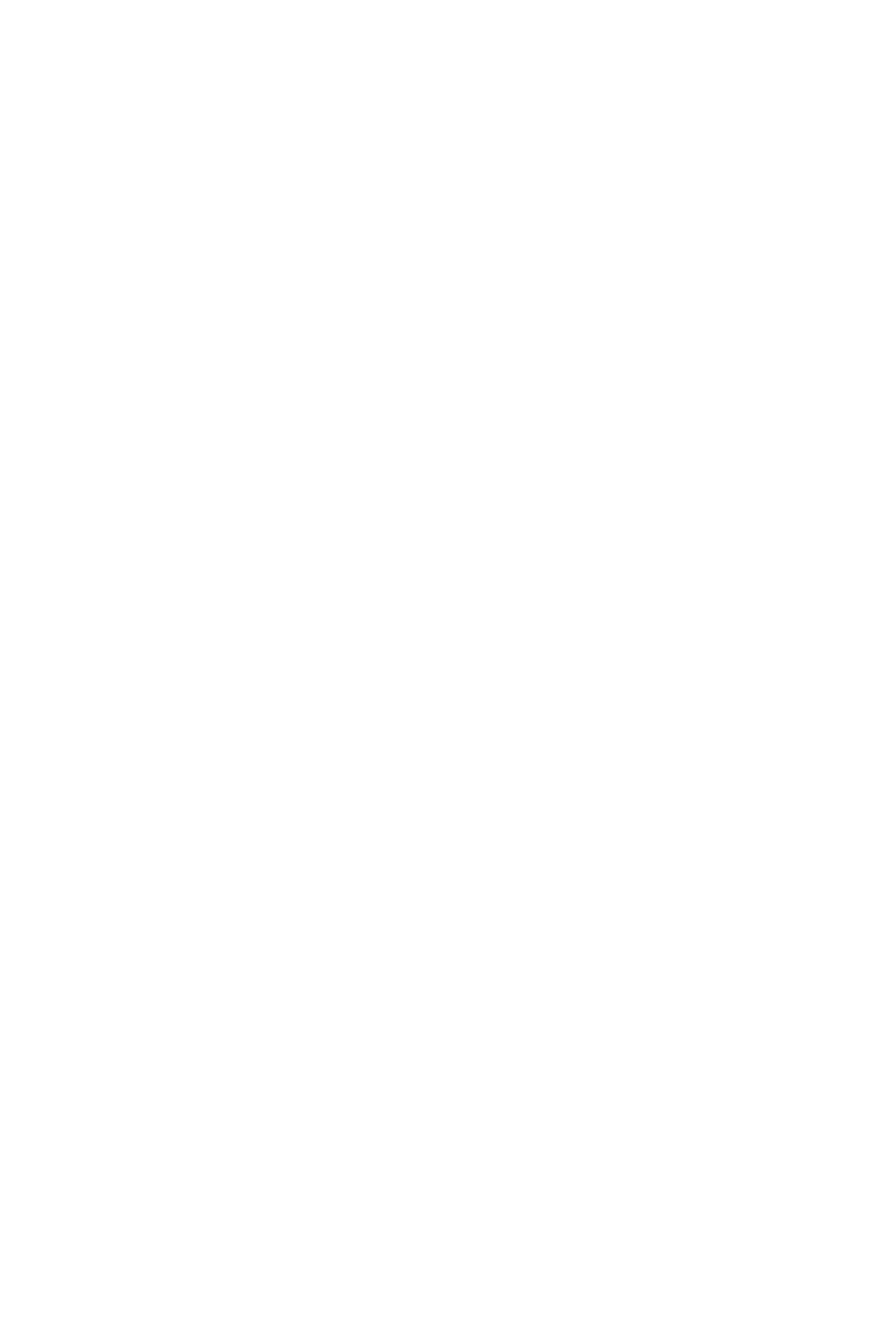
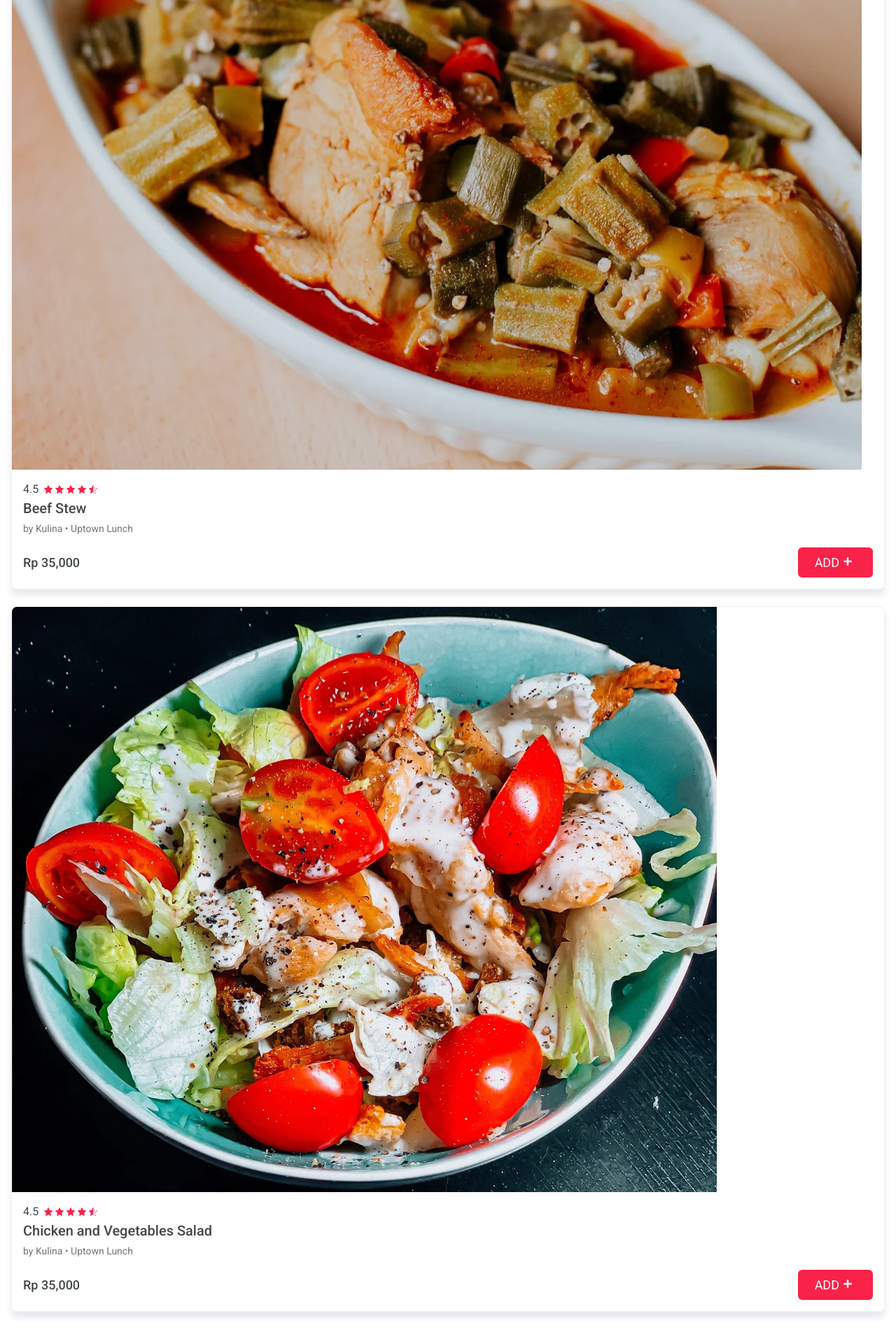
Before and after one commit to anovado/4ced8f7594d49d81a5ad523256f5d3aafe1ffb9e, a React (Create React App) app: page / in a window 1280 px wide. Shown: the part 4361-6281 px from the top of the page at 70% size. Before the commit the page ends 4145 px from the top, so only its background shows below. Built offline with nearby package versions, Linux system fonts and the light colour scheme.

Commit message:
add new menu, adjust some style

```diff
--- a/src/components/Cart.jsx
+++ b/src/components/Cart.jsx
@@ -3,7 +3,7 @@ import React from "react";
 function Cart(props) {
   return (
     <div
-      className={`fixed bottom-0 w-full ${
+      className={`fixed bottom-0 w-full cart-bg pb-4 ${
         props.openCart ? "block" : "hidden"
       } `}
     >
@@ -27,7 +27,6 @@ function Cart(props) {
           </svg>
         </div>
       </div>
-      <div className="cart-bg h-4" />
     </div>
   );
 }
--- a/src/pages/Home.jsx
+++ b/src/pages/Home.jsx
@@ -55,6 +55,18 @@ function Home() {
     {
       picture: "sweet-chicken.webp",
       name: "Sweet and Spicy Chicken",
+      by: "by Kulina • Uptown Lunch",
+      price: 35000,
+    },
+    {
+      picture: "beef-stew.webp",
+      name: "Beef Stew",
+      by: "by Kulina • Uptown Lunch",
+      price: 35000,
+    },
+    {
+      picture: "chicken-salad.webp",
+      name: "Chicken and Vegetables Salad",
       by: "by Kulina • Uptown Lunch",
       price: 35000,
     },
```
Also changed, not shown: src/assets/images/beef-stew.webp (added), src/assets/images/chicken-salad.webp (added).
